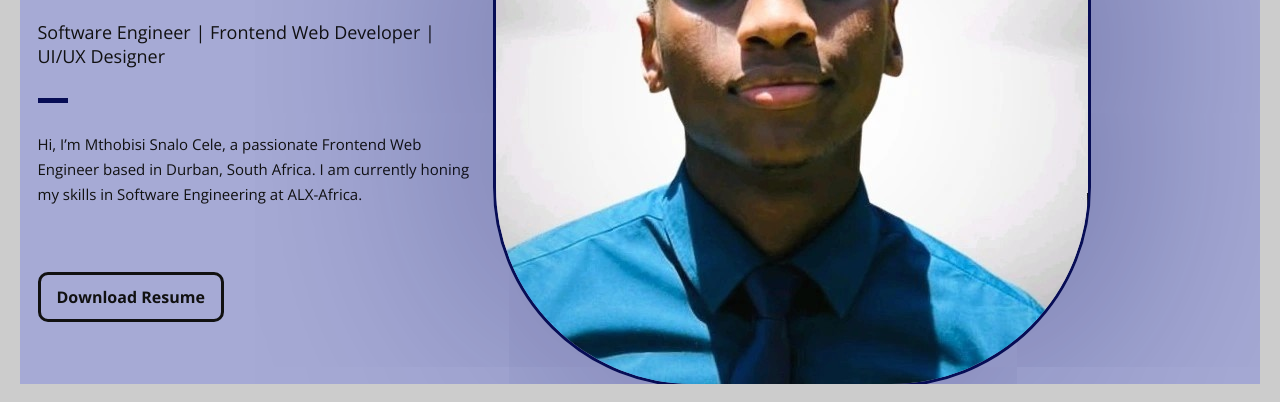
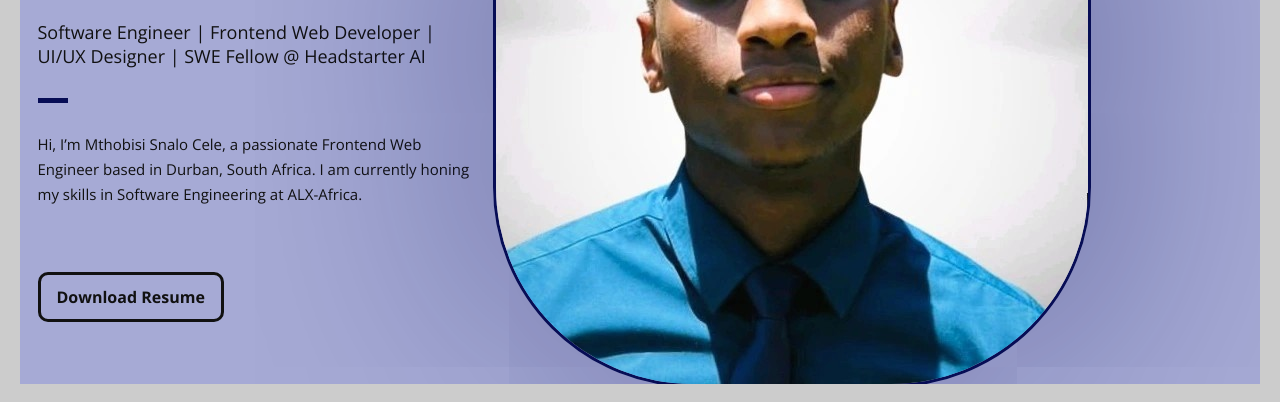
Before and after one commit to celesnalo/Portfolio, a plain HTML site: page index.html in a window 1280 px wide. Shown: the part 396-798 px from the top of the page. Drawn offline with nearby package versions, Linux system fonts and the light colour scheme.

Commit message:
Update index.html

```diff
--- a/index.html
+++ b/index.html
@@ -124,7 +124,7 @@
 
                 <div class="section-heading">
                     <h1>Mthobisi Snalo Cele</h1>
-                    <h2>Software Engineer | Frontend Web Developer | UI/UX Designer</h2>
+                    <h2>Software Engineer | Frontend Web Developer | UI/UX Designer | SWE Fellow @ Headstarter AI</h2>
                     <p>Hi, I’m Mthobisi Snalo Cele, a passionate Frontend Web Engineer based in Durban,
                         South Africa. I am currently honing my skills in Software Engineering at ALX-Africa.
                     </p>
```
